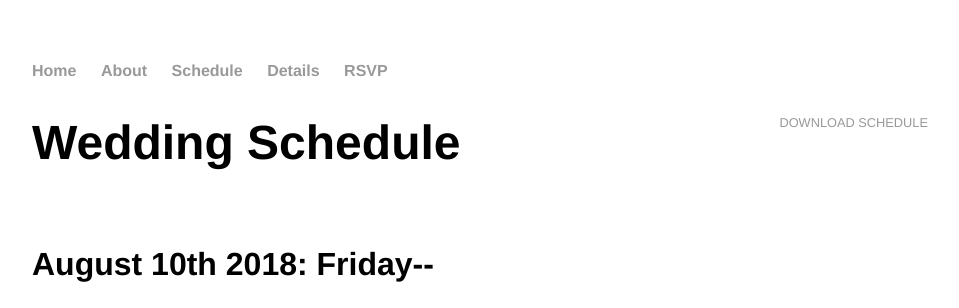
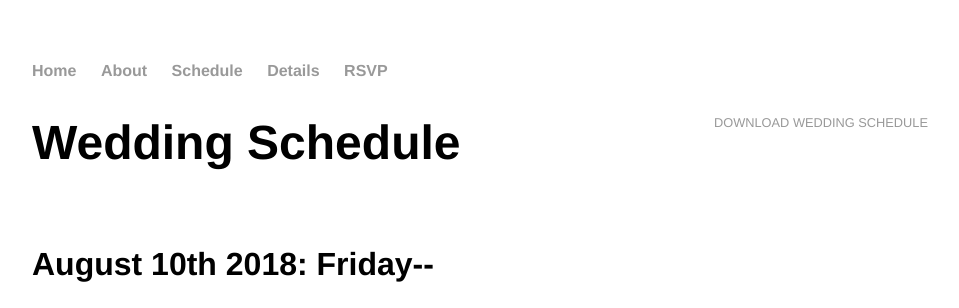
Before and after one commit to Anne-and-Franz/FranzAnne.github.io, a Jekyll site: the page built from schedule/index.html, in a window 1280 px wide. Shown: the top 308 px of the page, without its empty margins (160-1119 px from the left). Built offline with Jekyll 4.4.1, drawn with Linux system fonts in a browser that asks for light colours.

Commit message:
Update index.html

```diff
--- a/schedule/index.html
+++ b/schedule/index.html
@@ -3,7 +3,7 @@
 title: Schedule of Events for Wedding
 ---
 	<div class="cv">
-		<a href=/FranzAnne.github.io/schedule/wedding_schedule.pdf class="download" title="Download Schedule as PDF">Download Schedule</a>
+		<a href=/FranzAnne.github.io/schedule/wedding_schedule.pdf class="download" title="Download Schedule as PDF">Download Wedding Schedule</a>
 					<h1>Wedding Schedule</h1><br>
 		<h2>August 10th 2018: Friday--</h2><br>
 		<a href=/FranzAnne.github.io/schedule/rehersal_schedule.pdf class="download" title="Download Schedule as PDF">Download Rehersal Schedule</a>
```
